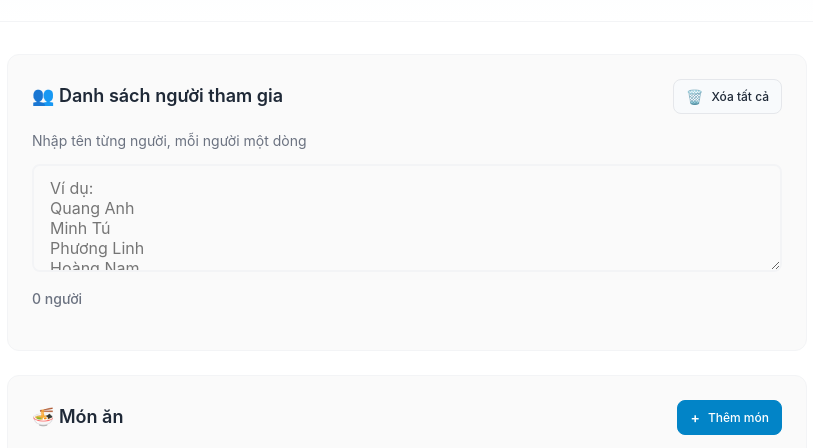
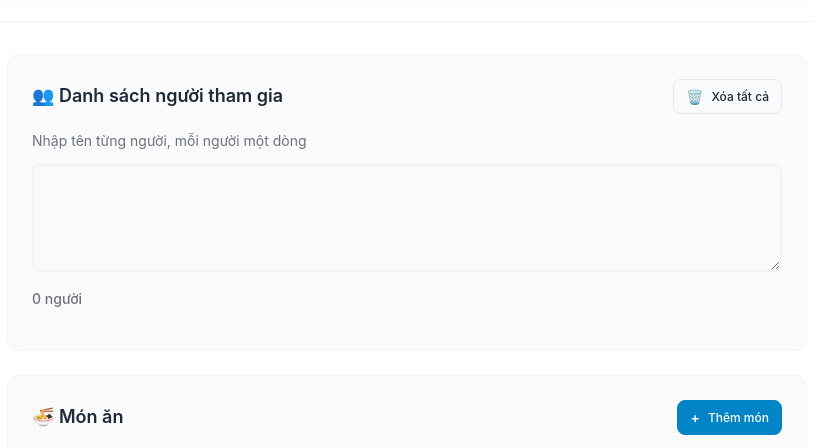
Before and after one commit to quanganhtapcode/cachabac, a website: page index.html in a window 1280 px wide. Shown: the part 109-557 px from the top of the page, without its empty margins (233-1046 px from the left). Drawn offline with Linux system fonts and the light colour scheme.

Commit message:
Update index.html

```diff
--- a/index.html
+++ b/index.html
@@ -36,7 +36,6 @@
                             id="peopleNames"
                             class="textarea"
                             rows="4"
-                            placeholder="Ví dụ:&#10;Quang Anh&#10;Minh Tú&#10;Phương Linh&#10;Hoàng Nam"
                         ></textarea>
                         <div class="people-count">
                             <span id="peopleCount">0</span> người
```
